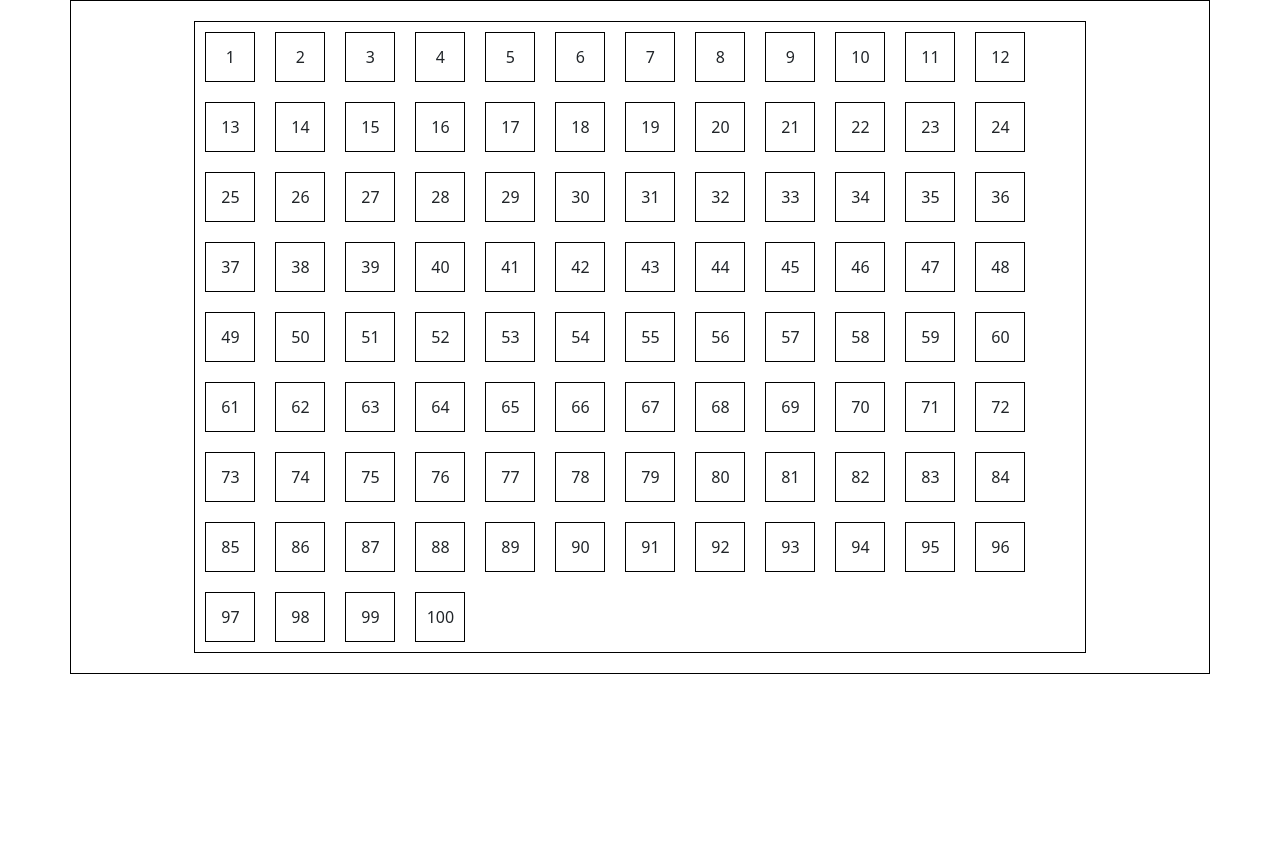
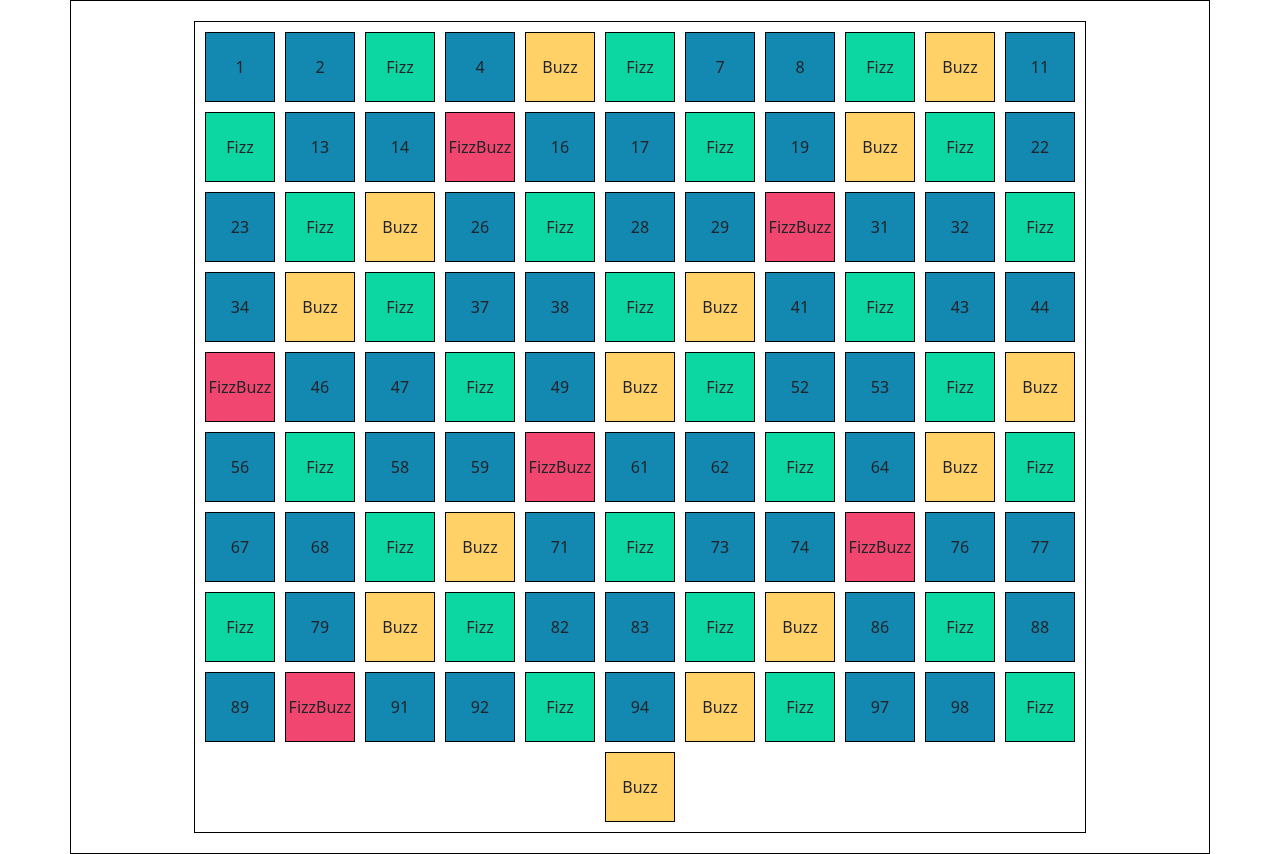
Before and after one commit to MatteoTuveri/js-fizzbuzz, a plain HTML site: page index.html in a window 1280 px wide. Before the commit the page ends 800 px from the top, so only its background shows below. Drawn offline with nearby package versions, Linux system fonts and the light colour scheme.

Commit message:
Define console classes and add conditional for console generator in JS

```diff
--- a/CSS/style.css
+++ b/CSS/style.css
@@ -5,17 +5,27 @@
 #console{
     margin: 20px auto;
     width: 80%;
+    padding: 5px 0px;
 }
 
 .box{
     display: flex;
     justify-content: center;
     align-items: center;
-    width: 50px;
-    height: 50px;
-    margin: 10px 10px;
+    width: 70px;
+    height: 70px;
+    margin: 5px 5px;
 }
 
-.three-m{
-
+.normal{
+    background-color: rgb(19, 137, 178);
 }
+.fizz{
+    background-color: rgb(12, 214, 161);
+}
+.buzz{
+    background-color: rgb(255, 209, 102) ;
+}
+.fizz-buzz{
+    background-color: rgb(240, 70, 111);
+}
--- a/JS/script.js
+++ b/JS/script.js
@@ -1,6 +1,25 @@
+//Console Generator
 
-for(let i = 1; i<=100; i++) {
+for (let i = 1; i <= 100; i++) {
 
-document.getElementById('console').innerHTML += `<div class="debug box"> ${i} </div>`;
+    const box = document.getElementById('console');
+    box.innerHTML += `<div id="box-${i}" class="debug box"> ${i} </div>`;
+    const boxOption = document.getElementById(`box-${i}`);
+
+    if(i % 3 === 0 && i % 5 ===0){
+        boxOption.classList.add("fizz-buzz");
+        boxOption.innerHTML =`FizzBuzz`;
+    }
+    else if(i % 3 === 0 && i % 5 !==0){
+        boxOption.classList.add("fizz");
+        boxOption.innerHTML =`Fizz`;
+    }
+    else if(i % 3 !== 0 && i % 5 ===0){
+        boxOption.classList.add("buzz");
+        boxOption.innerHTML =`Buzz`;
+    }
+    else{
+        boxOption.classList.add("normal");
+    }
 
 }
--- a/index.html
+++ b/index.html
@@ -12,7 +12,7 @@
 
 <body>
     <div class="debug container">
-        <div id="console" class="debug d-flex flex-wrap">
+        <div id="console" class="debug d-flex flex-wrap justify-content-center"">
 
         </div>
 
```
